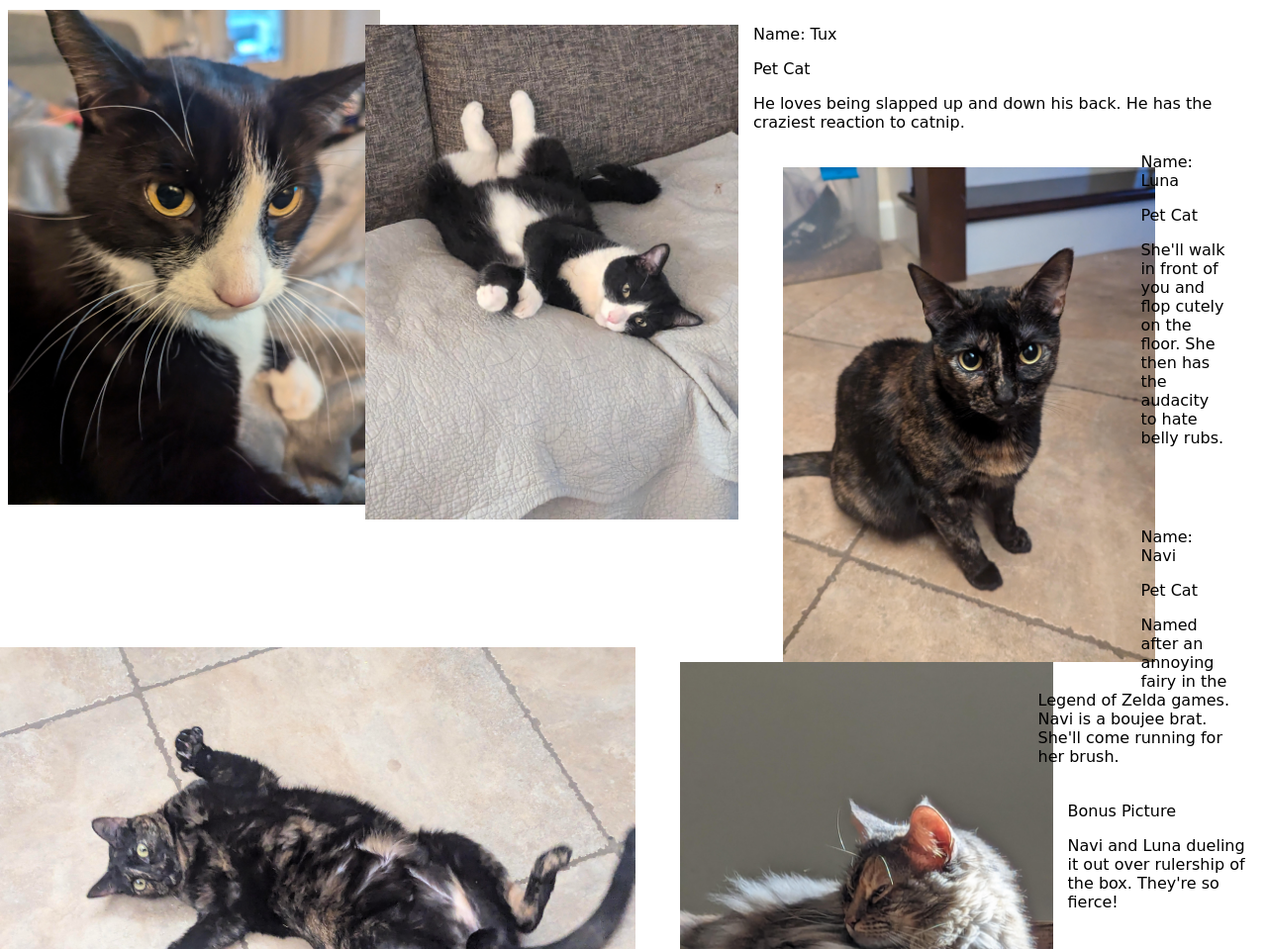
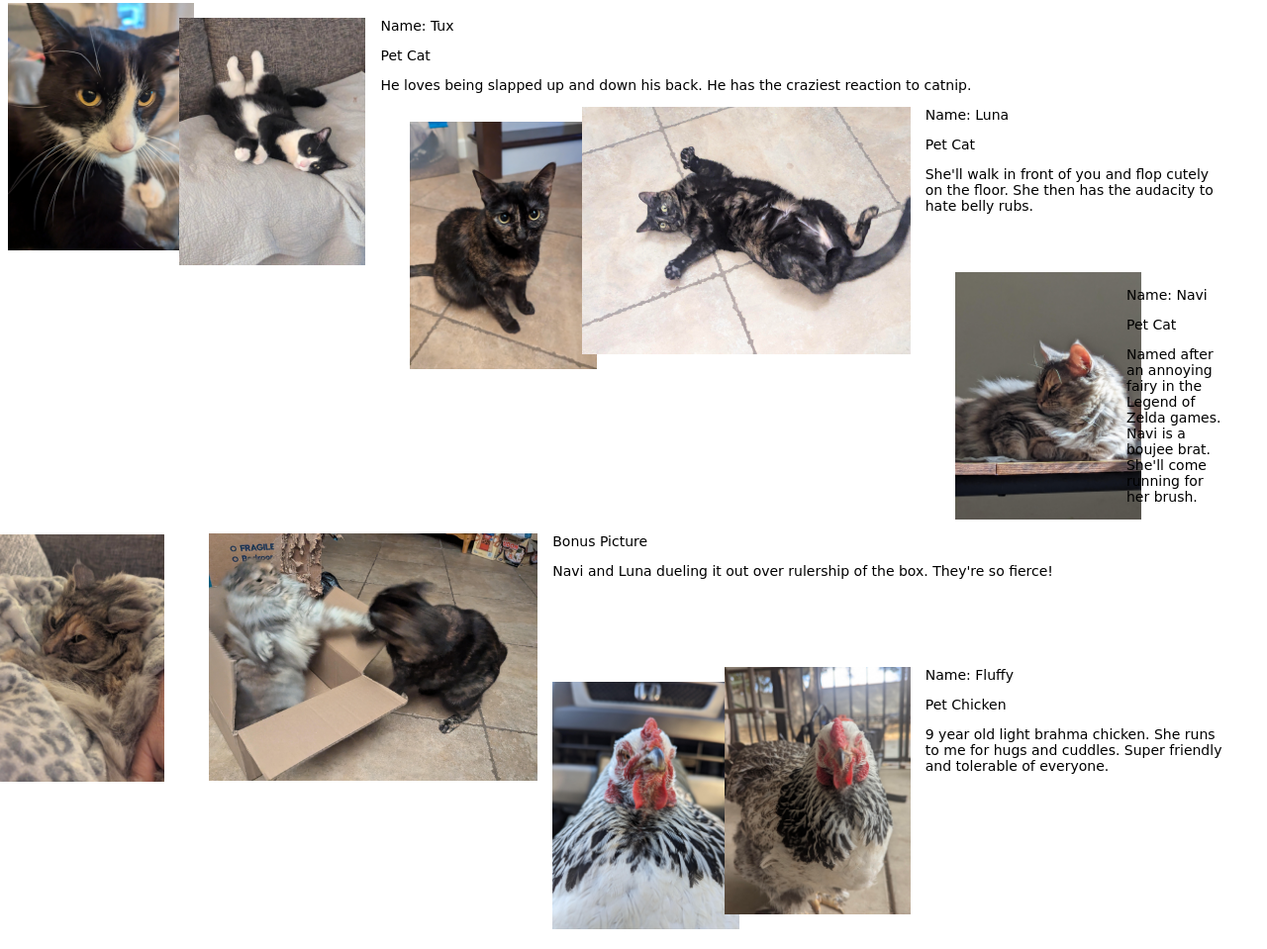
Before and after one commit to KatB-694/TeamStats, a plain HTML site: page index.html in a window 1280 px wide. Shown: the part 139-1098 px from the top of the page at 99% size. Drawn offline with Linux system fonts and the light colour scheme.

Commit message:
Update index.html
Spain without the s

```diff
--- a/index.html
+++ b/index.html
@@ -5,20 +5,23 @@
 <style>
   p {
     font-family:'Brush Script MT', cursive;
+    font-size: 14px;
   }
 </style>
 
 <style>
   .WordDown {
     font-family:'Brush Script MT', cursive;
-    position:relative; left:-30px; top:15px
+    position:relative; left:-30px; top:15px;
+    font-size: 14px;
   }
 </style>
 
 <style>
   .WordUp {
     font-family:'Brush Script MT', cursive;
-    position:relative; left:-30px; top:-15px
+    position:relative; left:-30px; top:-15px;
+    font-size: 14px;
   }
 </style>
 
@@ -67,12 +70,12 @@
 
 <img src="TuxFace.jpg"
 alt="TuxFace"
-height="500px"
+height="250px"
 style="float: left; margin-right: 15px;"/>
 
 <img class="MovedDown" src="TuxBelly.jpg"
 alt="TuxBelly"
-height="500px"
+height="250px"
 style="float: left; margin-right: 15px;"/>
 
 
@@ -90,12 +93,12 @@ He loves being slapped up and down his back. He has the craziest reaction to cat
 
 <img src="LunaStare.jpg"
 alt="LunaStare"
-height="500px"
+height="250px"
 style="float: left; margin-right: 15px;"/>
 
 <img class="MovedUp" src="LunaFat.jpg"
 alt="LunaFat"
-height="500px"
+height="250px"
 style="float: left; margin-right: 15px;"/>
 
 <p class="WordUp">
@@ -111,12 +114,12 @@ She'll walk in front of you and flop cutely on the floor. She then has the audac
 
 <img src="NaviMajestic.jpg"
 alt="NaviMajestic"
-height="500px"
+height="250px"
 style="float: left; margin-right: 15px;"/>
 
 <img class="MovedDown" src="NaviSquimsh.jpg"
 alt="NaviSquimsh"
-height="500px"
+height="250px"
 style="float: left; margin-right: 15px;"/>
 
 <p class="WordDown">
@@ -132,7 +135,7 @@ Named after an annoying fairy in the Legend of Zelda games. Navi is a boujee bra
 
 <img src="LunaNaviSmack.jpg"
 alt="LunaNaviSmack"
-height="500px"
+height="250px"
 style="float: left; margin-right: 15px;"/>
 
 <p>
@@ -148,12 +151,12 @@ Navi and Luna dueling it out over rulership of the box. They're so fierce!
 
 <img src="FluffyGrumpy.jpg"
 alt="FluffyGrumpy"
-height="500px"
+height="250px"
 style="float: left; margin-right: 15px;"/>
 
 <img class="MovedUp" src="FluffyStanding.jpg"
 alt="FluffyStanding"
-height="500px"
+height="250px"
 style="float: left; margin-right: 15px;"/>
 
 <p class="WordUp">
```
